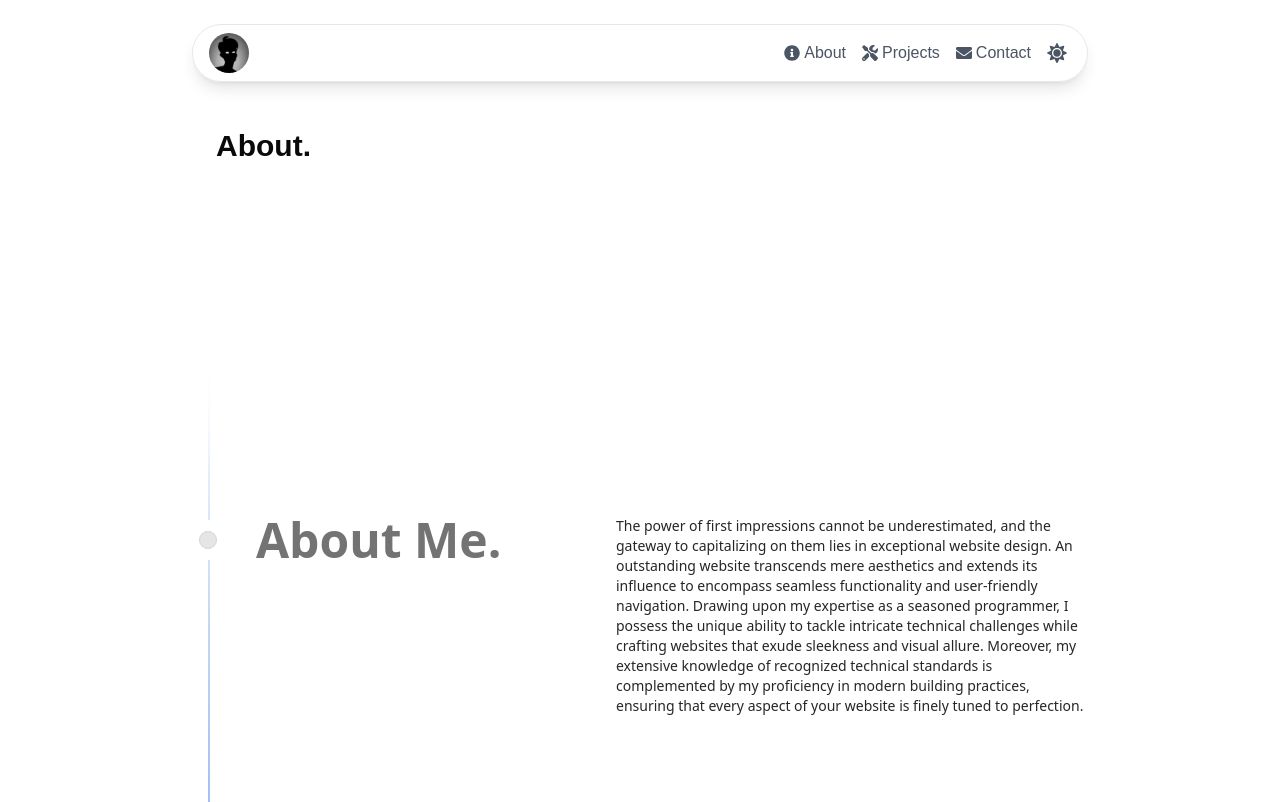
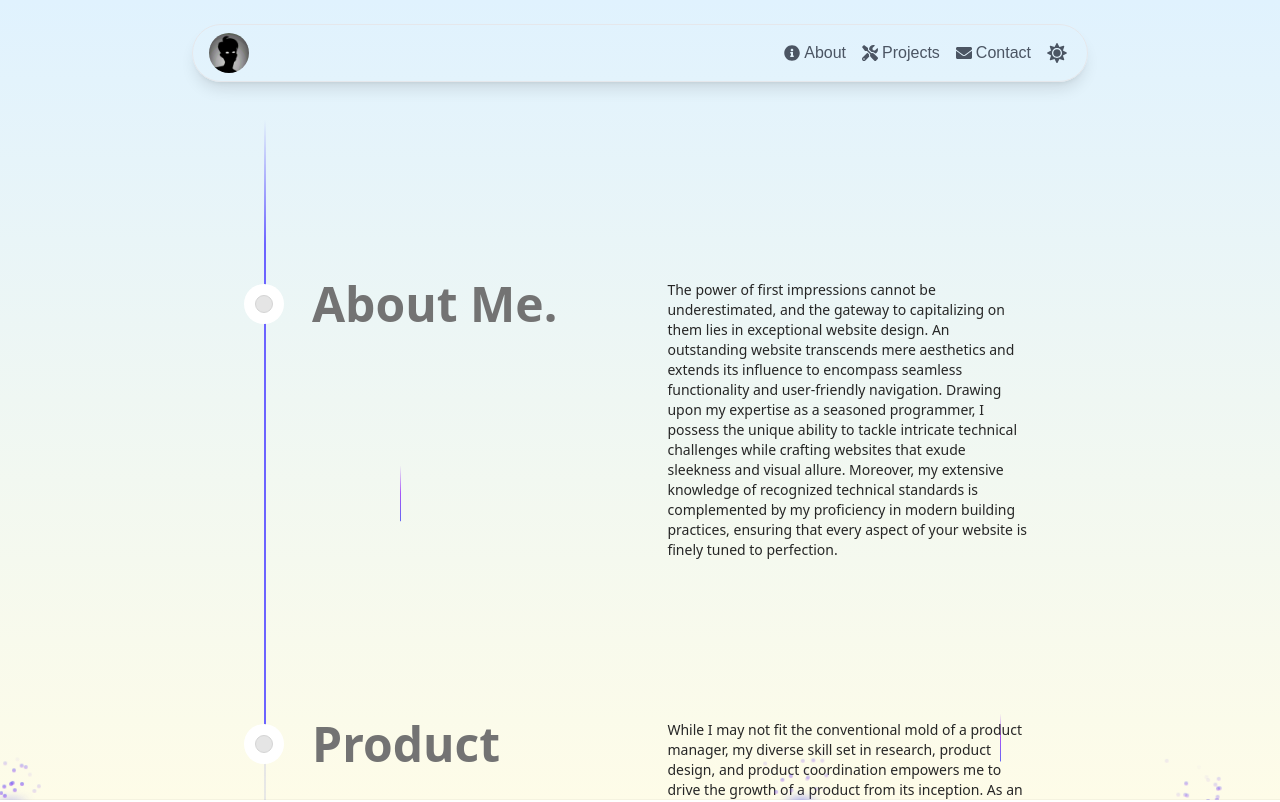
Before and after one commit to AdityaZxxx/Aditya-Portfolio, a Next.js app: page /about in a window 1280 px wide. Shown: the top 802 px of the page. Built offline with nearby package versions, Linux system fonts and the light colour scheme.

Commit message:
add background

```diff
--- a/app/(home)/layout.tsx
+++ b/app/(home)/layout.tsx
@@ -10,7 +10,7 @@ export const metadata: Metadata = {
 
 export default function HomeLayout({ children }: { children: React.ReactNode }) {
   return (
-    <BackgroundBeamsWithCollision>
+    <BackgroundBeamsWithCollision className="overflow-hidden">
       <Navbar />
       {children}
     </BackgroundBeamsWithCollision>
--- a/app/about/layout.tsx
+++ b/app/about/layout.tsx
@@ -1,4 +1,5 @@
 import Navbar from '@/components/Navbar'
+import { BackgroundBeamsWithCollision } from '@/components/ui/background-beams-with-collision'
 import { Metadata } from 'next'
 
 export const metadata: Metadata = {
@@ -8,9 +9,9 @@ export const metadata: Metadata = {
 
 export default function AboutLayout({ children }: Readonly<{ children: React.ReactNode }>) {
   return (
-    <div>
+    <BackgroundBeamsWithCollision className="overflow-auto">
       <Navbar />
       {children}
-    </div>
+    </BackgroundBeamsWithCollision>
   )
 }
--- a/app/about/page.tsx
+++ b/app/about/page.tsx
@@ -9,7 +9,7 @@ const timelineDataAbout = [
     title: 'About Me.',
     content: (
       <div>
-        <p className="text-neutral-800 dark:text-neutral-200 text-xs md:text-sm font-normal mb-8">
+        <p className="text-neutral-800 dark:text-neutral-200 text-xs md:text-sm font-normal">
           The power of first impressions cannot be underestimated, and the gateway to capitalizing
           on them lies in exceptional website design. An outstanding website transcends mere
           aesthetics and extends its influence to encompass seamless functionality and user-friendly
@@ -26,7 +26,7 @@ const timelineDataAbout = [
     title: 'Product',
     content: (
       <div>
-        <p className="text-neutral-800 dark:text-neutral-200 text-xs md:text-sm font-normal mb-8">
+        <p className="text-neutral-800 dark:text-neutral-200 text-xs md:text-sm font-normal">
           While I may not fit the conventional mold of a product manager, my diverse skill set in
           research, product design, and product coordination empowers me to drive the growth of a
           product from its inception. As an exceptional analytical thinker, I possess the ability to
@@ -41,7 +41,7 @@ const timelineDataAbout = [
     title: 'Design',
     content: (
       <div>
-        <p className="text-neutral-800 dark:text-neutral-200 text-xs md:text-sm font-normal mb-8">
+        <p className="text-neutral-800 dark:text-neutral-200 text-xs md:text-sm font-normal ">
           Despite not fitting the typical designer stereotype, my exceptional visual abilities
           enable me to excel as a presenter, effectively conveying design concepts to stakeholders
           and design teams. I possess a remarkable aptitude for conceptualization, allowing me to
@@ -119,7 +119,7 @@ const timelineDataMyPhotocromicLens = [
     title: 'My Photochromic Lens.',
     content: (
       <div>
-        <p className="text-neutral-800 dark:text-neutral-200 text-xs md:text-sm font-normal mb-8">
+        <p className="text-neutral-800 dark:text-neutral-200 text-xs md:text-sm font-normal ">
           This is an intensive curation of the photochromic lenses that stand out and the ones I
           personally love. Note: This is just a personal preference.
         </p>
@@ -130,17 +130,17 @@ const timelineDataMyPhotocromicLens = [
 
 export default function About() {
   return (
-    <div className="flex pt-32 flex-col items-center justify-center min-h-screen px-0 sm:px-4 md:px-12 lg:px-24">
-      <div className="w-full max-w-7xl mx-auto px-4 md:px-8 lg:px-10">
-        <h1 className="text-3xl font-bold text-left mb-8 md:ml-20 ml-5">About.</h1>
-      </div>
-      <div className="w-full max-w-7xl mx-auto px-4 md:px-8 lg:px-10">
+    <div className="h-screen flex flex-col justify-center items-center px-6 sm:px-8 md:px-16 lg:px-24">
+      <div className="min-h-screen mt-28  py-16 px-6 sm:px-8 md:px-16 lg:px-24">
         <Timeline data={timelineDataAbout} />
         <Timeline data={timelineDataMyReads} />
         <Timeline data={timelineDataMyPlaylist} />
         <Timeline data={timelineDataMyPhotocromicLens} />
+
+        <div className="mt-10">
+          <Footer seeMoreText="Lets Continue To Projects" seeMoreLink="/projects" />
+        </div>
       </div>
-      <Footer seeMoreText="Lets Continue To Projects" seeMoreLink="/projects" />
     </div>
   )
 }
--- a/app/projects/layout.tsx
+++ b/app/projects/layout.tsx
@@ -8,11 +8,9 @@ export const metadata: Metadata = {
 
 export default function ProjectsLayout({ children }: Readonly<{ children: React.ReactNode }>) {
   return (
-    <html lang="en">
-      <body>
-        <Navbar />
-        {children}
-      </body>
-    </html>
+    <>
+      <Navbar />
+      {children}
+    </>
   )
 }
--- a/app/projects/page.tsx
+++ b/app/projects/page.tsx
@@ -5,7 +5,7 @@ import Footer from '@/components/Footer'
 
 export default function Projects() {
   return (
-    <div className="min-h-screen bg-neutral-50 dark:bg-neutral-900 py-16 px-6 sm:px-8 md:px-16 lg:px-24">
+    <div className="min-h-screen mt-28  py-16 px-6 sm:px-8 md:px-16 lg:px-24">
       <div className="max-w-7xl mx-auto">
         <div className="mb-12">
           <h1 className="text-3xl font-bold mb-4">Projects.</h1>
@@ -16,7 +16,7 @@ export default function Projects() {
         </div>
 
         {/* Projects Grid */}
-        <div className="grid grid-cols-1 sm:grid-cols-2 lg:grid-cols-3 gap-6">
+        <div className="grid grid-cols-1 sm:grid-cols-2 lg:grid-cols-3 gap-6 mb-10 md:mb-20">
           {projects.map((project) => (
             <ProjectCard key={project.id} project={project} />
           ))}
--- a/components/Footer.tsx
+++ b/components/Footer.tsx
@@ -1,6 +1,7 @@
 import Link from 'next/link'
 import React from 'react'
-import { FaGithub, FaInstagram, FaLongArrowAltRight, FaTiktok } from 'react-icons/fa'
+import { FaGithub, FaInstagram, FaTiktok } from 'react-icons/fa'
+import { IoIosArrowRoundForward } from 'react-icons/io'
 import { FaXTwitter } from 'react-icons/fa6'
 
 interface FooterProps {
@@ -18,7 +19,7 @@ const Footer: React.FC<FooterProps> = ({
       <div className="flex flex-col items-start space-y-4">
         <Link href={seeMoreLink} className="flex items-center">
           <p className="underline font-bold decoration-sky-600">{seeMoreText}</p>
-          <FaLongArrowAltRight size={25} className="ml-2 mt-0 animate-move-back-and-forth" />
+          <IoIosArrowRoundForward size={25} className="ml-2 mt-0 animate-move-back-and-forth" />
         </Link>
 
         {/* Section Social Media Icons */}
--- a/components/ui/background-beams-with-collision.tsx
+++ b/components/ui/background-beams-with-collision.tsx
@@ -70,7 +70,7 @@ export const BackgroundBeamsWithCollision = ({
     <div
       ref={parentRef}
       className={cn(
-        'h-screen bg-gradient-to-b from-sky-100 to-yellow-50 dark:from-[#010121] dark:to-black relative flex items-center w-full justify-center overflow-hidden',
+        'h-screen bg-gradient-to-b from-sky-100 to-yellow-50 dark:from-[#010121] dark:to-black relative flex items-center w-full justify-center ',
         className,
       )}
     >
--- a/components/ui/timeline.tsx
+++ b/components/ui/timeline.tsx
@@ -43,19 +43,16 @@ export const Timeline = ({ data }: { data: TimelineEntry[] }) => {
   const heightTransform = useTransform(scrollYProgress, [0, 1], [0, contentHeight])
   const opacityTransform = useTransform(scrollYProgress, [0, 0.1], [0, 1])
 
+  // Menambahkan efek perubahan warna garis berdasarkan scroll
+  const colorTransform = useTransform(
+    scrollYProgress,
+    [0, 0.5, 1],
+    ['transparent', '#6C63FF', '#FF6347'],
+  )
+
   return (
-    <div className="w-full bg-white dark:bg-neutral-950 font-sans md:px-10" ref={containerRef}>
-      <div className="max-w-7xl mx-auto py-20 px-4 md:px-8 lg:px-10">
-        {/* <h2 className="text-lg md:text-4xl mb-4 text-black dark:text-white max-w-4xl">
-          Changelog from my journey
-        </h2>
-        <p className="text-neutral-700 dark:text-neutral-300 text-sm md:text-base max-w-sm">
-          I&apos;ve been working on Aceternity for the past 2 years. Here&apos;s a timeline of my
-          journey.
-        </p> */}
-      </div>
-
-      <div ref={ref} className="relative max-w-7xl mx-auto pb-20">
+    <div className="w-full font-sans md:px-10" ref={containerRef}>
+      <div ref={ref} className="relative max-w-7xl mx-auto sm:pb-5 md:pb-20">
         {data.map((item, index) => (
           <div
             key={index}
@@ -83,14 +80,15 @@ export const Timeline = ({ data }: { data: TimelineEntry[] }) => {
           style={{
             height: isMobile ? contentHeight / 1 : contentHeight, // Sesuaikan tinggi untuk mobile
           }}
-          className="absolute md:left-8 left-8 top-0 overflow-hidden w-[2px] bg-[linear-gradient(to_bottom,var(--tw-gradient-stops))] from-transparent from-[0%] via-neutral-200 dark:via-neutral-700 to-transparent to-[99%]  [mask-image:linear-gradient(to_bottom,transparent_0%,black_10%,black_90%,transparent_100%)] "
+          className="absolute md:left-8 left-8 top-0 w-[2px] bg-[linear-gradient(to_bottom,var(--tw-gradient-stops))] from-transparent from-[0%] via-neutral-200 dark:via-neutral-700 to-transparent to-[99%]  [mask-image:linear-gradient(to_bottom,transparent_0%,black_10%,black_90%,transparent_100%)]"
         >
           <motion.div
             style={{
               height: heightTransform,
               opacity: opacityTransform,
+              backgroundColor: colorTransform, // Ganti warna garis sesuai scroll
             }}
-            className="absolute inset-x-0 top-0 w-[2px] bg-gradient-to-t from-purple-500 via-blue-500 to-transparent from-[0%] via-[10%] rounded-full"
+            className="absolute inset-x-0 top-0 w-[2px] rounded-full"
           />
         </div>
       </div>
--- a/next.config.ts
+++ b/next.config.ts
@@ -3,7 +3,7 @@ import type { NextConfig } from 'next'
 const nextConfig: NextConfig = {
   /* config options here */
   images: {
-    domains: ['assets.aceternity.com', 'images.unsplash.com'],
+    domains: ['images.unsplash.com'],
   },
 }
 
```
